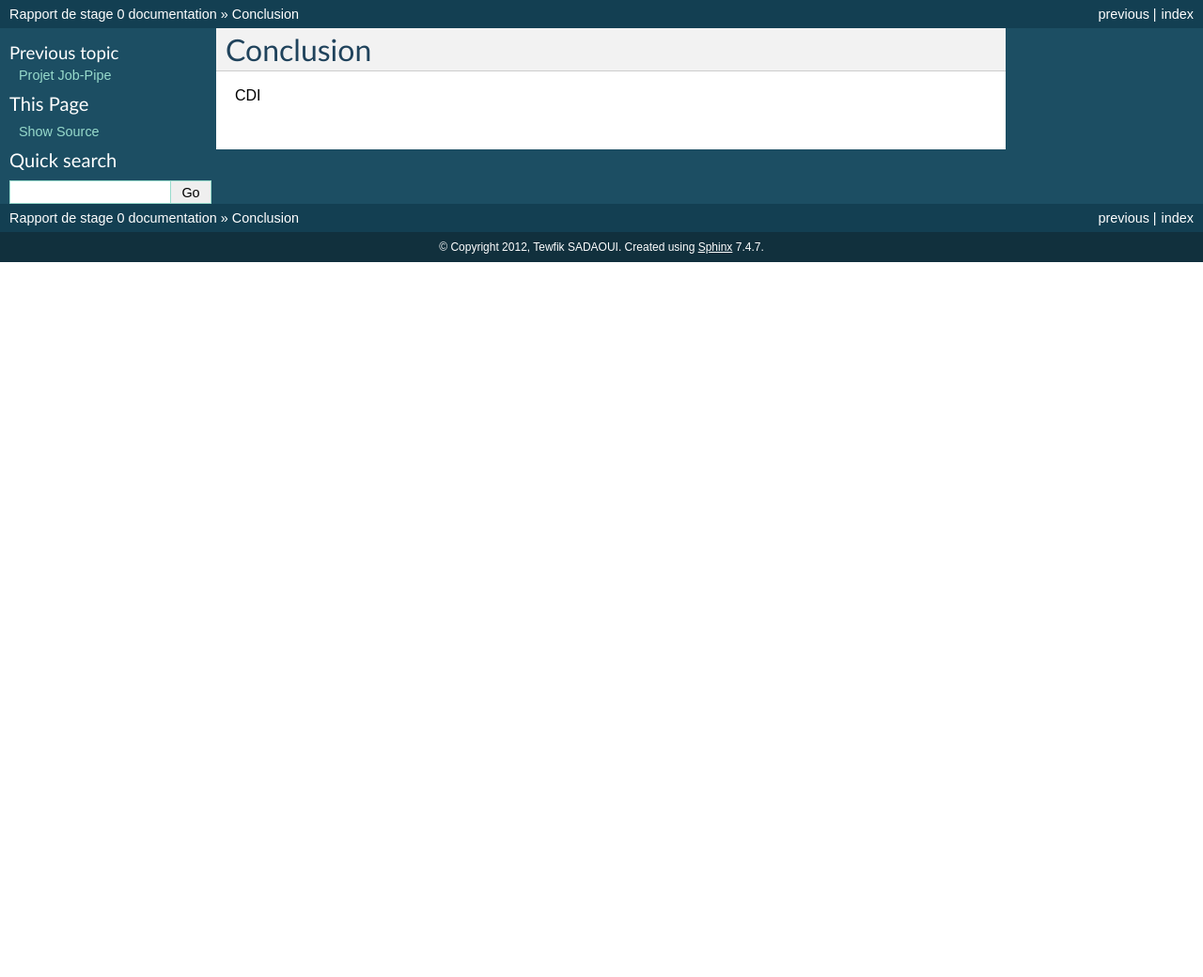
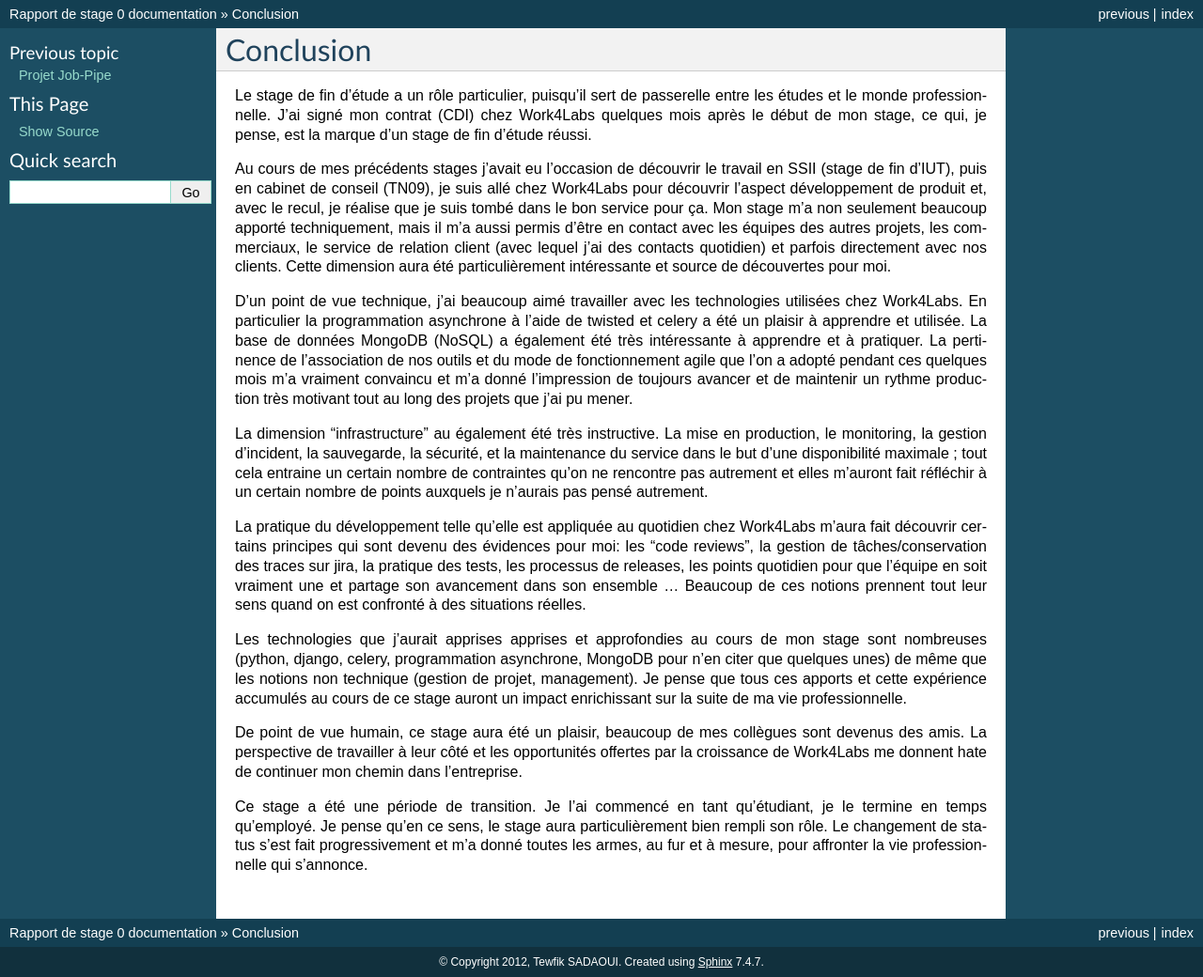
Before and after one commit to tsadaoui/Rapport_stage, a Sphinx documentation site: the page built from source/conclusion.rst, in a window 1280 px wide. Shown: the whole page at 94% size. Built offline with Sphinx 7.4.7, drawn with Linux system fonts in a browser that asks for light colours; before the commit the page ends 900 px from its top, so only the background shows below that.

Commit message:
Ecriture de la conclusion

```diff
--- a/source/conclusion.rst
+++ b/source/conclusion.rst
@@ -1,4 +1,19 @@
 Conclusion
 ==========
 
-CDI
+Le stage de fin d'étude a un rôle particulier, puisqu'il sert de passerelle entre les études et le monde professionnelle. J'ai signé mon contrat (CDI) chez Work4Labs quelques mois après le début de mon stage, ce qui, je pense, est la marque d'un stage de fin d'étude réussi.
+
+Au cours de mes précédents stages j'avait eu l'occasion de découvrir le travail en SSII (stage de fin d'IUT), puis en cabinet de conseil (TN09), je suis allé chez Work4Labs pour découvrir l'aspect développement de produit et, avec le recul, je réalise que je suis tombé dans le bon service pour ça. Mon stage m'a non seulement beaucoup apporté techniquement, mais il m'a aussi permis d'être en contact avec les équipes des autres projets, les commerciaux, le service de relation client (avec lequel j'ai des contacts quotidien) et parfois directement avec nos clients. Cette dimension aura été particulièrement intéressante et source de découvertes pour moi.
+
+D'un point de vue technique, j'ai beaucoup aimé travailler avec les technologies utilisées chez Work4Labs. En particulier la programmation asynchrone à l'aide de twisted et celery a été un plaisir à apprendre et utilisée. La base de données MongoDB (NoSQL) a également été très intéressante à apprendre et à pratiquer.
+La pertinence de l'association de nos outils et du mode de fonctionnement agile que l'on a adopté pendant ces quelques mois m'a vraiment convaincu et m'a donné l'impression de toujours avancer et de maintenir un rythme production très motivant tout au long des projets que j'ai pu mener.
+
+La dimension "infrastructure" au également été très instructive. La mise en production, le monitoring, la gestion d'incident, la sauvegarde, la sécurité, et la maintenance du service dans le but d'une disponibilité maximale ; tout cela entraine un certain nombre de contraintes qu'on ne rencontre pas autrement et elles m'auront fait réfléchir à un certain nombre de points auxquels je n'aurais pas pensé autrement.
+
+La pratique du développement telle qu'elle est appliquée au quotidien chez Work4Labs m'aura fait découvrir certains principes qui sont devenu des évidences pour moi: les "code reviews", la gestion de tâches/conservation des traces sur jira, la pratique des tests, les processus de releases, les points quotidien pour que l'équipe en soit vraiment une et partage son avancement dans son ensemble ... Beaucoup de ces notions prennent tout leur sens quand on est confronté à des situations réelles.
+
+Les technologies que j'aurait apprises apprises et approfondies au cours de mon stage sont nombreuses (python, django, celery, programmation asynchrone, MongoDB pour n'en citer que quelques unes) de même que les notions non technique (gestion de projet, management). Je pense que tous ces apports et cette expérience accumulés au cours de ce stage auront un impact enrichissant sur la suite de ma vie professionnelle.
+
+De point de vue humain, ce stage aura été un plaisir, beaucoup de mes collègues sont devenus des amis. La perspective de travailler à leur côté et les opportunités offertes par la croissance de Work4Labs me donnent hate de continuer mon chemin dans l'entreprise.
+
+Ce stage a été une période de transition. Je l'ai commencé en tant qu'étudiant, je le termine en temps qu'employé. Je pense qu'en ce sens, le stage aura particulièrement bien rempli son rôle. Le changement de status s'est fait progressivement et m'a donné toutes les armes, au fur et à mesure, pour affronter la vie professionnelle qui s'annonce.
```
